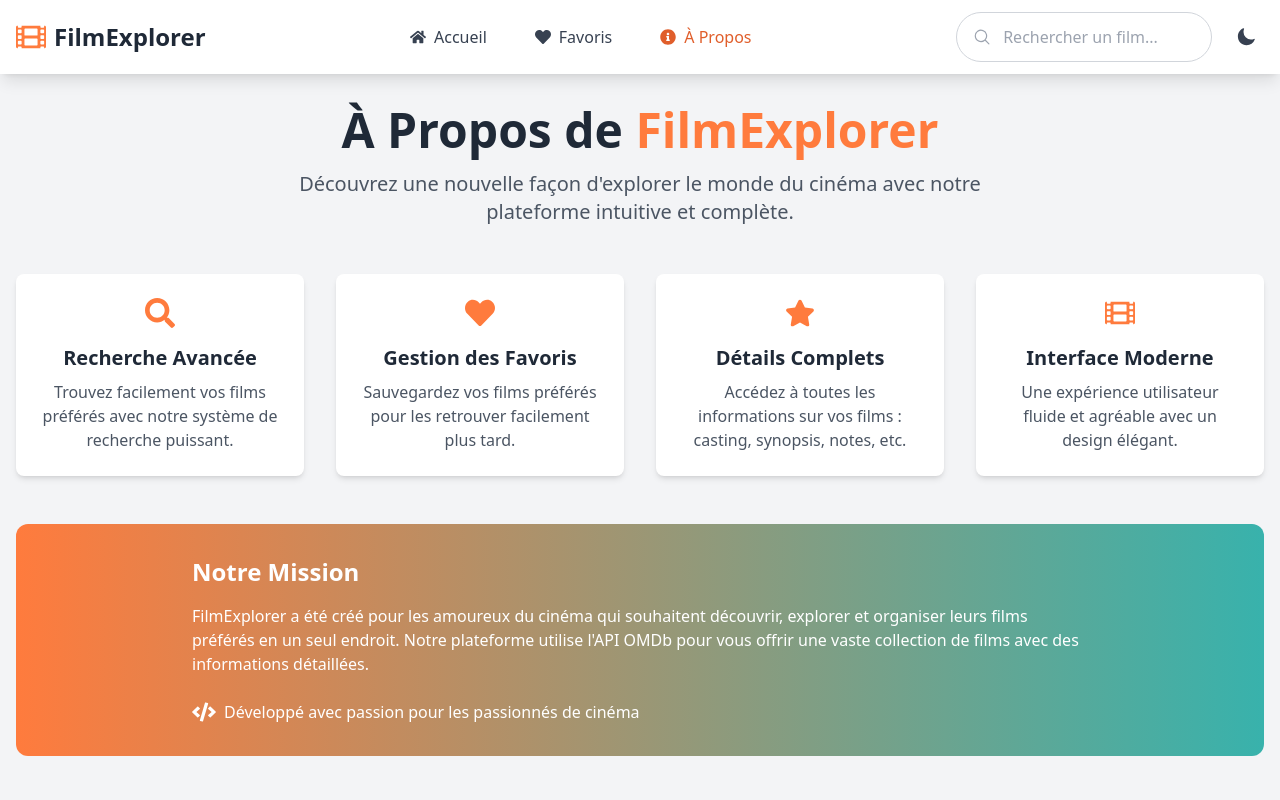
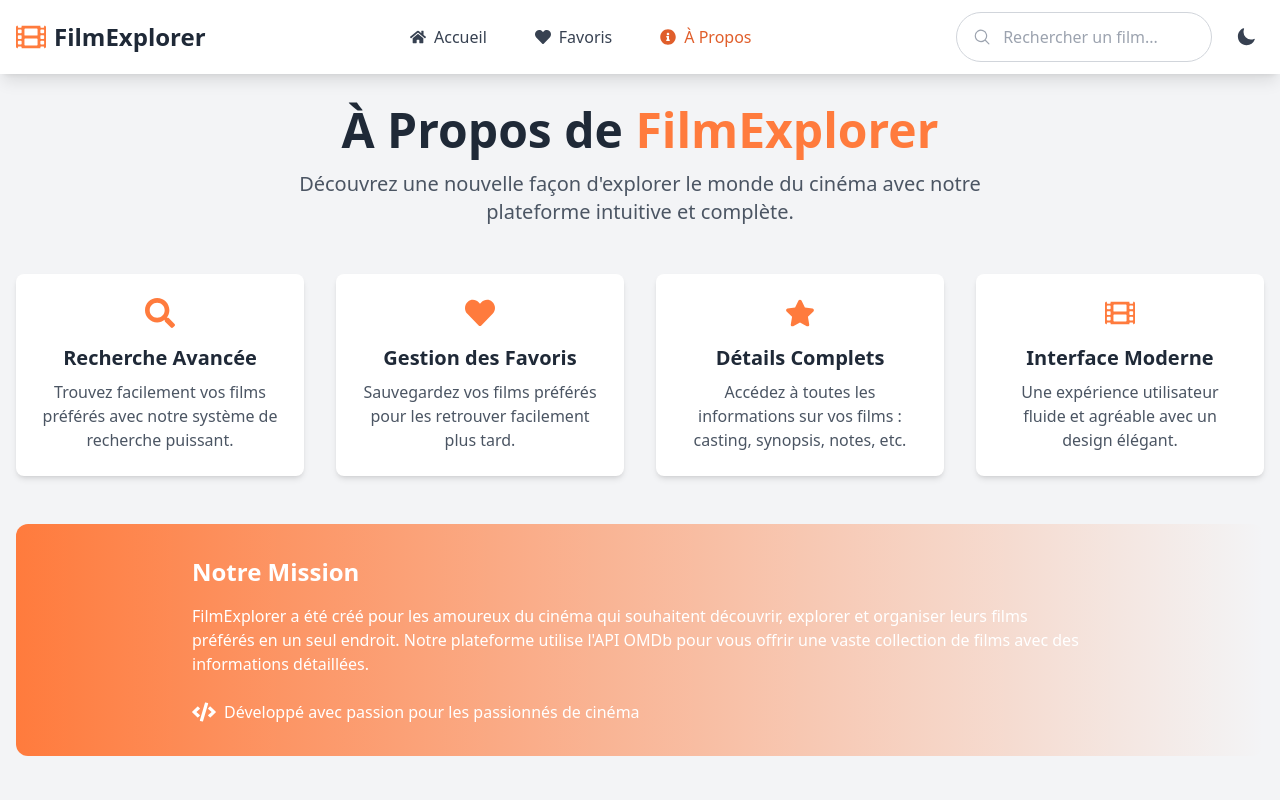
Before and after one commit to MOUHAMEDBOUZAYAN/FilmFinder-API, a React (Vite) app in the folder my-project/: page /about in a window 1280 px wide. Shown: the top 800 px of the page. Built offline with nearby package versions, Linux system fonts and the light colour scheme.

Commit message:
Update Component ThemeToggle.jsx Pour Darck Mode

```diff
--- a/my-project/src/App.jsx
+++ b/my-project/src/App.jsx
@@ -9,8 +9,10 @@
 function App() {
   return (
     <Router>
+
       <div className="min-h-screen bg-gray-100 dark:bg-gray-900">
         <Navbar />
+
         <main className="pb-10">
           <Routes>
             <Route path="/" element={<Home />} />
--- a/my-project/src/components/ThemeToggle.jsx
+++ b/my-project/src/components/ThemeToggle.jsx
@@ -5,20 +5,14 @@
   const [darkMode, setDarkMode] = useState(() => {
     if (typeof window !== 'undefined') {
       const savedMode = localStorage.getItem('darkMode');
-      if (savedMode !== null) {
-        return JSON.parse(savedMode);
-      }
-      return window.matchMedia('(prefers-color-scheme: dark)').matches;
+      return savedMode ? JSON.parse(savedMode) :
+        window.matchMedia('(prefers-color-scheme: dark)').matches;
     }
     return false;
   });
 
   useEffect(() => {
-    if (darkMode) {
-      document.documentElement.classList.add('dark');
-    } else {
-      document.documentElement.classList.remove('dark');
-    }
+    document.documentElement.classList.toggle('dark', darkMode);
     localStorage.setItem('darkMode', JSON.stringify(darkMode));
   }, [darkMode]);
 
--- a/my-project/tailwind.config.js
+++ b/my-project/tailwind.config.js
@@ -4,13 +4,7 @@
     "./index.html",
     "./src/**/*.{js,ts,jsx,tsx}",
   ],
-  theme: {
-    extend: {},
-  },
-  plugins: [],
-
-
-
+  darkMode: 'class', // Activation du dark mode basé sur les classes
   theme: {
     extend: {
       colors: {
@@ -18,11 +12,6 @@
           400: '#FF9E5E',
           500: '#FF7B3D',
           600: '#E05E2B',
-          },
-          secondary: {
-            400: '#4FD1C5',
-            500: '#38B2AC',
-            600: '#2C7A7B',
         },
         dark: {
           700: '#2D3748',
@@ -32,24 +21,18 @@
         light: {
           100: '#F7FAFC',
           200: '#EDF2F7',
-            300: '#E2E8F0',
         }
       },
       animation: {
         'fade-in': 'fadeIn 0.5s ease-in-out',
-          'slide-up': 'slideUp 0.5s ease-out',
-          'pulse-slow': 'pulse 3s cubic-bezier(0.4, 0, 0.6, 1) infinite'
       },
       keyframes: {
         fadeIn: {
           '0%': { opacity: '0' },
           '100%': { opacity: '1' },
-          },
-          slideUp: {
-            '0%': { transform: 'translateY(20px)', opacity: '0' },
-            '100%': { transform: 'translateY(0)', opacity: '1' },
         }
       }
     }
-    }
-  }
+  },
+  plugins: [],
+};
```
Lines whose indentation alone changed are shown as unchanged.
